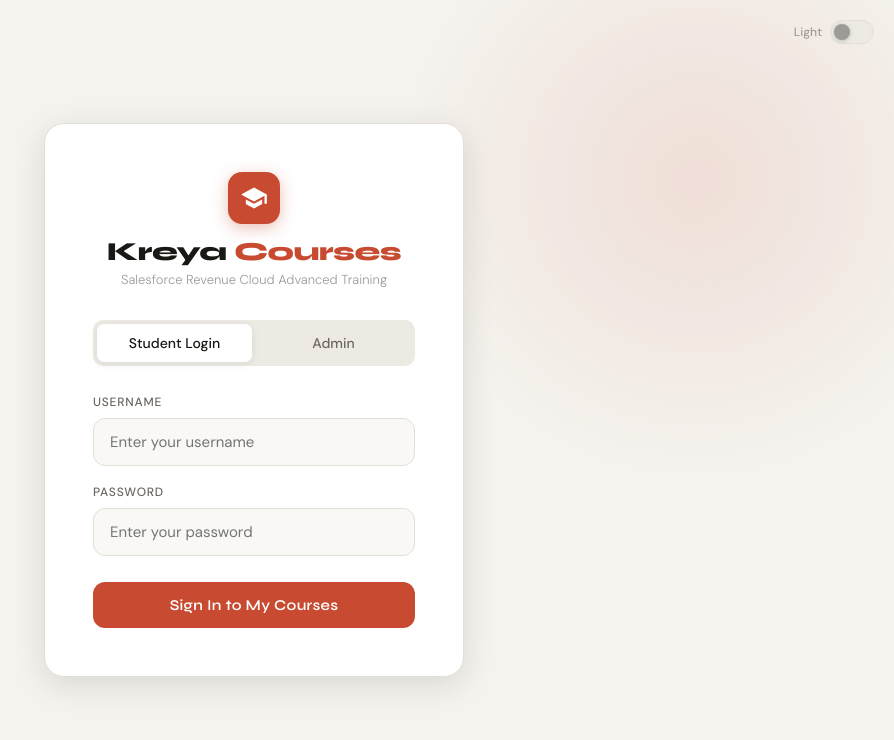
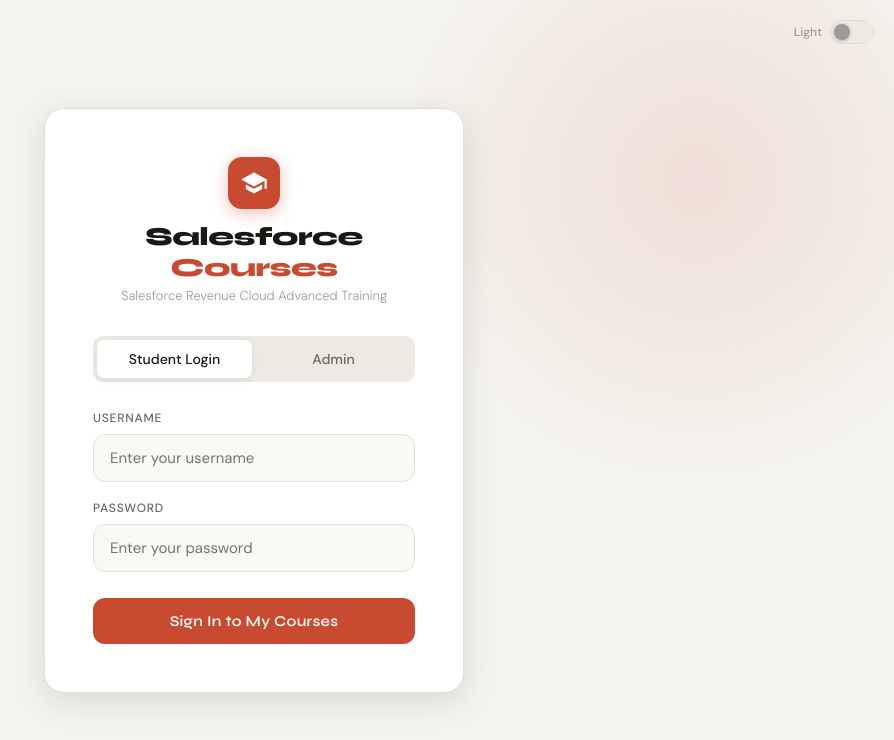
Before and after one commit to amulkreya/RCATraining, a website: page public/kreya_login.html in a window 1280 px wide. Shown: the whole page, without its empty margins (386-1280 px from the left). Drawn offline with Linux system fonts and the light colour scheme.

Commit message:
Update kreya_login.html

```diff
--- a/public/kreya_login.html
+++ b/public/kreya_login.html
@@ -3,7 +3,7 @@
 <head>
 <meta charset="UTF-8">
 <meta name="viewport" content="width=device-width, initial-scale=1.0">
-<title>Kreya Courses — Sign In</title>
+<title>Salesforce Courses — Sign In</title>
 <link href="https://fonts.googleapis.com/css2?family=Syne:wght@400;500;600;700;800&family=DM+Sans:ital,opsz,wght@0,9..40,300;0,9..40,400;0,9..40,500;1,9..40,300&display=swap" rel="stylesheet">
 <style>
   :root {
@@ -130,7 +130,7 @@
     <div class="brand-logo">
       <svg viewBox="0 0 24 24"><path d="M12 3L1 9l11 6 9-4.91V17h2V9L12 3zM5 13.18v4L12 21l7-3.82v-4L12 17l-7-3.82z"/></svg>
     </div>
-    <div class="brand-name">Kreya <span>Courses</span></div>
+    <div class="brand-name">Salesforce <span>Courses</span></div>
     <div class="brand-tagline">Salesforce Revenue Cloud Advanced Training</div>
   </div>
 
```
